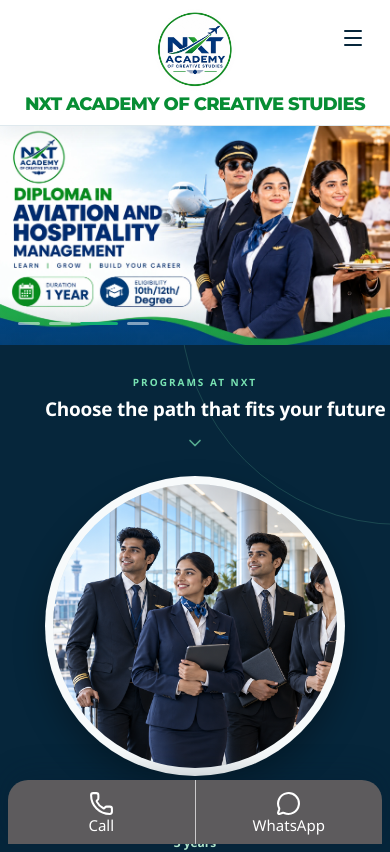
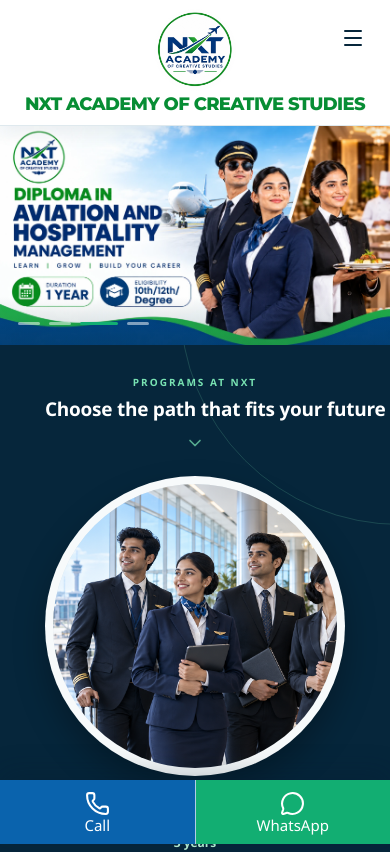
Before and after one commit to Titusdias/Nxt-academy2, a Next.js app: page / in a window 390 px wide. Shown: the top 852 px of the page. Built offline with nearby package versions, Linux system fonts and the light colour scheme.

Commit message:
Restyle mobile contact bar

```diff
--- a/app/redesign.css
+++ b/app/redesign.css
@@ -418,10 +418,10 @@
   .campus-gallery-thumbs{gap:7px}
   .campus-gallery-thumbs button{width:min(27vw,90px);border-width:2px}
   .site-footer{padding-bottom:calc(78px + env(safe-area-inset-bottom))}
-  .mobile-contact-bar{position:fixed;z-index:90;left:8px;right:8px;bottom:0;display:flex;height:64px;padding-bottom:env(safe-area-inset-bottom);overflow:hidden;border-radius:20px 20px 0 0;background:#5d5b5d;color:#fff;box-shadow:0 -8px 28px rgba(4,31,49,.24);transform:translateY(0);opacity:1;transition:transform .25s ease,opacity .2s ease}
+  .mobile-contact-bar{position:fixed;z-index:90;left:0;right:0;bottom:0;display:flex;height:64px;padding-bottom:env(safe-area-inset-bottom);overflow:hidden;border-radius:0;background:var(--blue);color:#fff;box-shadow:0 -8px 28px rgba(4,31,49,.24);transform:translateY(0);opacity:1;transition:transform .25s ease,opacity .2s ease}
   .mobile-contact-bar.is-scrolling{transform:translateY(calc(100% + 12px));opacity:0;pointer-events:none}
   .mobile-contact-bar a{display:flex;flex:1;flex-direction:column;align-items:center;justify-content:center;gap:2px;border-right:1px solid rgba(255,255,255,.68);color:#fff;font-size:15px;line-height:1;text-decoration:none}
-  .mobile-contact-bar a:last-child{border-right:0}
+  .mobile-contact-bar a:last-child{border-right:0;background:var(--green)}
   .mobile-contact-bar svg{flex:0 0 auto}
 }
 
```
